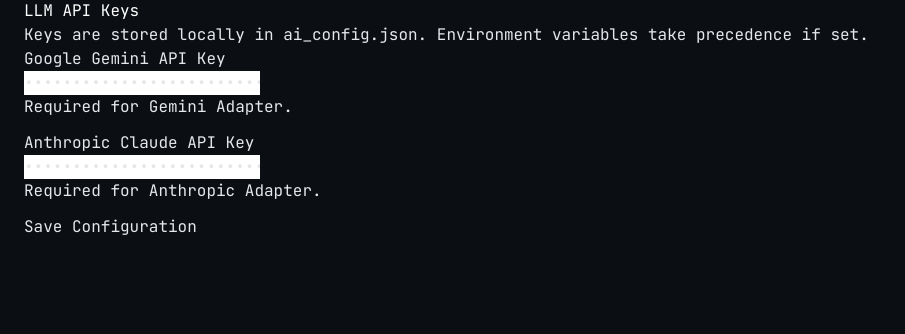
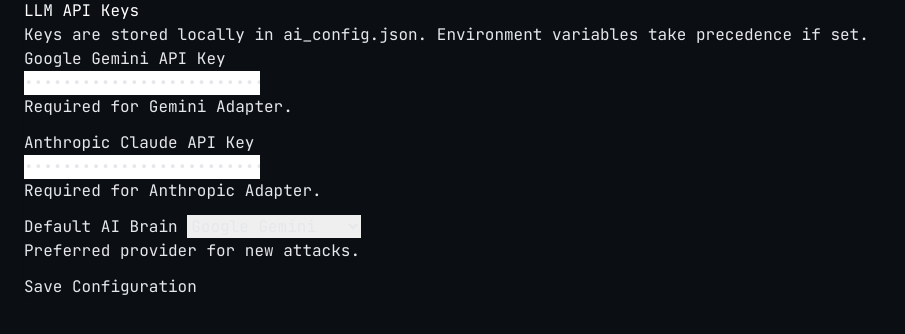
Before and after one commit to donaljojoofficial/XploitAI, a Django app: page /settings/ in a window 1280 px wide. Shown: the part 158-492 px from the top of the page, without its empty margins (0-905 px from the left). Run offline with Django 5.2, Linux system fonts and the light colour scheme; data comes from the database, SQL or seed files in the repository; data that the repository does not hold is empty; some libraries are stand-ins or nearby versions.

Commit message:
feat:ai brain selection implemented while selecting target and executors and also in config

```diff
--- a/dashboard/templates/dashboard/configuration.html
+++ b/dashboard/templates/dashboard/configuration.html
@@ -39,6 +39,16 @@
                             <div class="form-text">Required for Anthropic Adapter.</div>
                         </div>
 
+                        <div class="mb-3">
+                            <label for="defaultProvider" class="form-label">Default AI Brain</label>
+                            <select class="form-select" id="defaultProvider" name="default_provider">
+                                <option value="auto" {% if default_provider == 'auto' %}selected{% endif %}>Auto (Fallback)</option>
+                                <option value="gemini" {% if default_provider == 'gemini' %}selected{% endif %}>Google Gemini</option>
+                                <option value="claude" {% if default_provider == 'claude' %}selected{% endif %}>Anthropic Claude</option>
+                            </select>
+                            <div class="form-text">Preferred provider for new attacks.</div>
+                        </div>
+
                         <button type="submit" class="btn btn-primary">Save Configuration</button>
                     </form>
                 </div>
--- a/dashboard/views.py
+++ b/dashboard/views.py
@@ -157,6 +157,7 @@ def index(request: HttpRequest) -> HttpResponse:
         'alerts': alerts,
         'plan_completed': plan_completed,
         'waiting_for_approval': waiting_for_approval,
+        'default_llm_provider': get_config('DEFAULT_LLM_PROVIDER', 'gemini'),
         **_get_global_context(),
     }
     return render(request, 'dashboard/index.html', context)
@@ -331,16 +332,20 @@ def configuration(request: HttpRequest) -> HttpResponse:
     if request.method == 'POST':
         gemini_key = request.POST.get('gemini_key', '').strip()
         claude_key = request.POST.get('claude_key', '').strip()
+        default_provider = request.POST.get('default_provider', '').strip()
 
         if gemini_key:
             set_config('GOOGLE_API_KEY', gemini_key)
         if claude_key:
             set_config('ANTHROPIC_API_KEY', claude_key)
+        if default_provider:
+            set_config('DEFAULT_LLM_PROVIDER', default_provider)
 
         return redirect('configuration')
 
     context = _get_global_context()
     context['gemini_key'] = get_config('GOOGLE_API_KEY', '')
     context['claude_key'] = get_config('ANTHROPIC_API_KEY', '')
+    context['default_provider'] = get_config('DEFAULT_LLM_PROVIDER', 'gemini')
 
     return render(request, 'dashboard/configuration.html', context)
```
Also changed, not shown: dashboard/templates/dashboard/index.html (+8 -0 lines).
